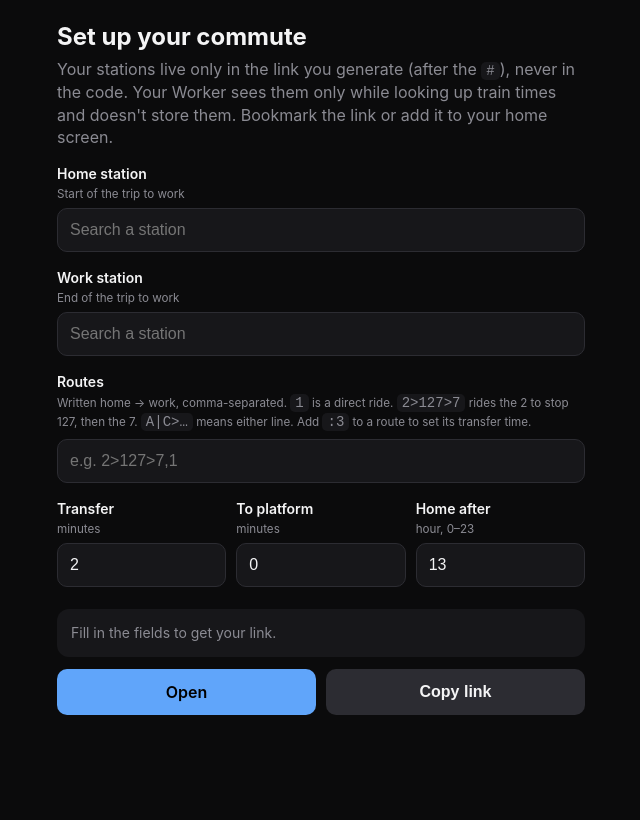
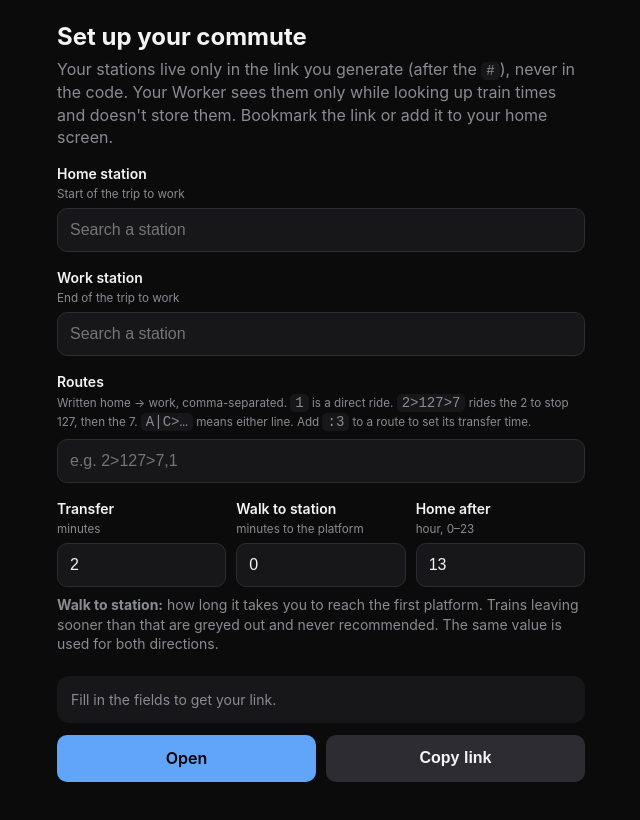
Before and after one commit to fabriph/mta-commute, a website: page src/setup.html in a window 1280 px wide. Shown: the whole page, without its empty margins (319-959 px from the left). Drawn offline with Linux system fonts and the light colour scheme.

Commit message:
Show times in 24-hour format; clarify the walk-to-station setting
Co-Authored-By: Claude Opus 5.5 <noreply@anthropic.com>
Claude-Session: https://claude.ai/code/session_01DTGorXn6iSGdkp9rznJ2NS

```diff
--- a/src/setup.html
+++ b/src/setup.html
@@ -36,9 +36,10 @@ code{background:var(--card);padding:1px 5px;border-radius:5px;font-size:14px}
 <label>Routes<small>Written home → work, comma-separated. <code>1</code> is a direct ride. <code>2&gt;127&gt;7</code> rides the 2 to stop 127, then the 7. <code>A|C&gt;…</code> means either line. Add <code>:3</code> to a route to set its transfer time.</small><input id="r" placeholder="e.g. 2>127>7,1" autocapitalize="characters" autocomplete="off"></label>
 <div class="grid">
 <label>Transfer<small>minutes</small><input id="x" type="number" min="0" max="30" step="0.5" value="2"></label>
-<label>To platform<small>minutes</small><input id="k" type="number" min="0" max="30" value="0"></label>
+<label>Walk to station<small>minutes to the platform</small><input id="k" type="number" min="0" max="30" value="0"></label>
 <label>Home after<small>hour, 0–23</small><input id="s" type="number" min="0" max="23" value="13"></label>
 </div>
+<p style="margin-top:8px;font-size:14px"><b>Walk to station:</b> how long it takes you to reach the first platform. Trains leaving sooner than that are greyed out and never recommended. The same value is used for both directions.</p>
 <datalist id="stations"></datalist>
 
 <div class="out" id="url">Fill in the fields to get your link.</div>
```
Also changed, not shown: src/index.html (+1 -1 lines).
